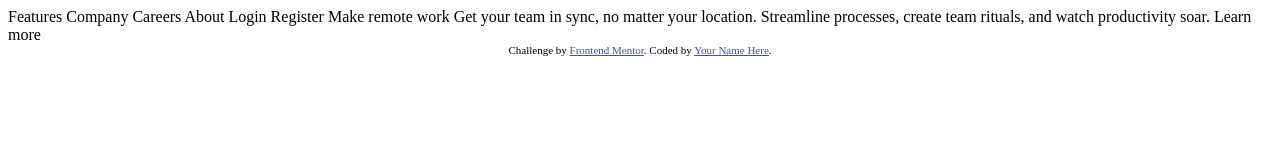
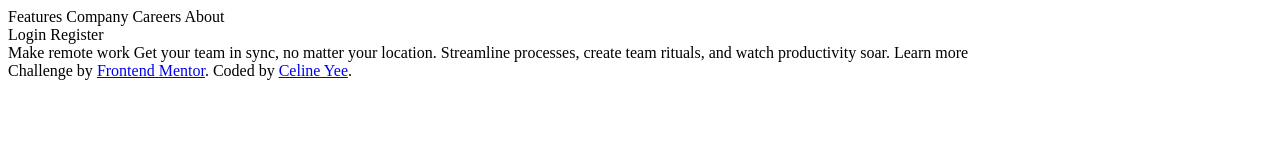
Before and after one commit to cmetramexs/FrontendMentor_IntroSectionWithDropdown, a plain HTML site: page index.html in a window 1280 px wide. Drawn offline with Linux system fonts and the light colour scheme.

Commit message:
task(initial): placed components into logical groups

```diff
--- a/index.html
+++ b/index.html
@@ -5,35 +5,44 @@
   <meta name="viewport" content="width=device-width, initial-scale=1.0"> <!-- displays site properly based on user's device -->
 
   <link rel="icon" type="image/png" sizes="32x32" href="images/favicon-32x32.png">
+  <link rel="stylesheet" href="style.css">
 
   <title>Frontend Mentor | Intro section with dropdown navigation</title>
 
-  <!-- Feel free to remove these styles or customise in your own stylesheet 👍 -->
-  <style>
-    .attribution { font-size: 11px; text-align: center; }
-    .attribution a { color: hsl(228, 45%, 44%); }
-  </style>
 </head>
 <body>
 
+  <div class="hero">
+    <div class="nav-menu">
       Features
       Company
       Careers
       About
-
+    </div>
+    <div class="user-iam">
       Login
       Register
+    </div>
+  </div>
 
+  <div class="page">
+    <div class="left-content">
       Make remote work
 
       Get your team in sync, no matter your location. Streamline processes,
       create team rituals, and watch productivity soar.
 
       Learn more
+    </div>
+    <div class="right-content">
+
+    </div>
+  </div>
 
   <div class="attribution">
     Challenge by <a href="https://www.frontendmentor.io?ref=challenge" target="_blank">Frontend Mentor</a>.
-    Coded by <a href="#">Your Name Here</a>.
+    Coded by <a href="#">Celine Yee</a>.
   </div>
+
 </body>
 </html>
--- /dev/null
+++ b/style.css
@@ -0,0 +1,8 @@
+.hero{}
+  .nav-menu{}
+  .user-iam{}
+.user-iam{}
+.page{}
+  .left-content{}
+  .right-content{}
+.attribution{}
```
Lines whose indentation alone changed are shown as unchanged.
